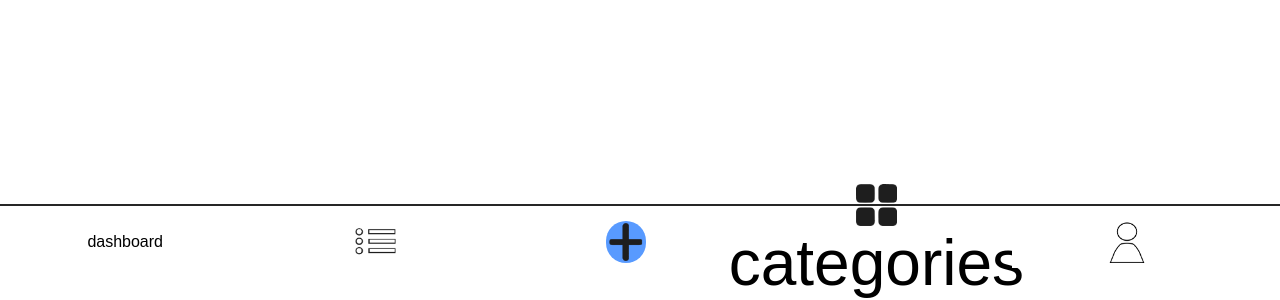
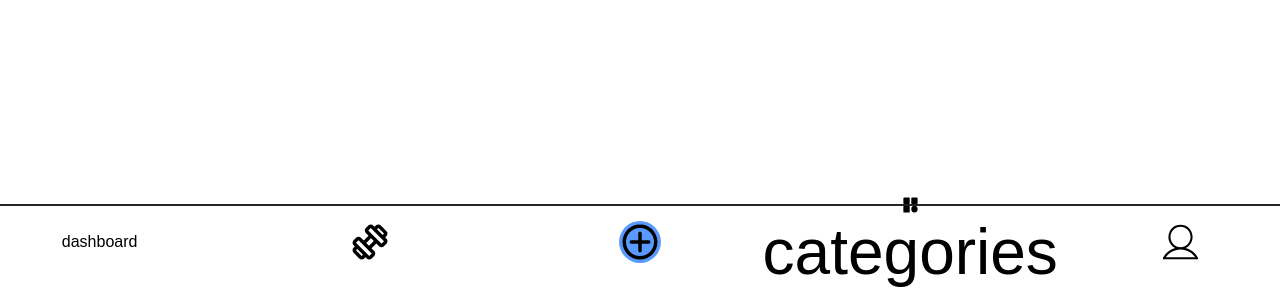
Before and after one commit to SpindlySpider/coursework, a website with bundled scripts: page public/index.html in a window 1280 px wide. Shown: the part 522-822 px from the top of the page. Built offline with nearby package versions, Linux system fonts and the light colour scheme; files whose address does not match are found by name.

Commit message:
changing icons

```diff
--- a/public/index.html
+++ b/public/index.html
@@ -22,21 +22,21 @@
       dashboard
     </ul>
     <ul id="workout-playlist" class="navbar-item nav-unselected">
-      <img src="images/playlist_icon.png" class="navbar-icon icon">
-      <img src="images/playlist_icon_selected.png" class="navbar-icon hidden icon">
+      <img src="images/playlist-icon.svg" class="navbar-icon icon" alt="playlist icon">
+      <img src="images/playlist-icon-selected.svg" class="navbar-icon hidden icon" alt="selected playlist icon">
       <p class="hidden icon navbar-text">playlist</p>
     </ul>
     <ul id="new-entry" class="navbar-item nav-unselected">
-      <img src="images/add_iconpng.png" class="navbar-icon icon addButtonBackground">
+      <img src="images/add.svg" class="navbar-icon icon addButtonBackground" alt="add button">
     </ul>
     <ul id="catagories" class="navbar-item nav-unselected">
-      <img src="images/category icon.png" class="navbar-icon icon">
-      <img src="images/category icon selected.png" class="navbar-icon hidden icon">
+      <img src="images/category-icon.svg" class="navbar-icon icon" alt="category">
+      <img src="images/category-icon-selected.svg" class="navbar-icon hidden icon" alt="selected category">
       <p class="hidden icon navbar-text">categories</p>
     </ul>
     <ul id="profile" class="navbar-item nav-unselected">
-      <img src="images/user_icon.png" class="navbar-icon icon">
-      <img src="images/user_icon_selected.png" class="navbar-icon hidden icon">
+      <img src="images/user-icon.svg" class="navbar-icon icon" alt="user">
+      <img src="images/user-icon-selected.svg" class="navbar-icon hidden icon" alt="user selected">
       <p class="hidden icon navbar-text">profile</p>
     </ul>
   </nav>
--- a/public/main.css
+++ b/public/main.css
@@ -38,6 +38,7 @@
   padding: 0;
   margin: 0;
   font-family: Syne, sans-serif;
+  /* overflow: hidden; */
 }
 
 button {
@@ -123,7 +124,11 @@ body {
   flex-direction: row;
   margin: 10px;
   flex-direction: column;
-  width: 18vw;
+  width: 14vw;
+}
+
+#navbar {
+  justify-content: space-between;
 }
 
 .navbar-text {
```
Also changed, not shown: public/images/add.svg (added), public/images/category-icon-selected.svg (added), public/images/category-icon.svg (added), public/images/dashboard-icon.svg (added), public/images/dashboard-selected.svg (added), public/images/playlist-icon-selected.svg (added), public/images/playlist-icon.svg (added), public/images/user-icon-selected.svg (added), public/images/user-icon.svg (added).
